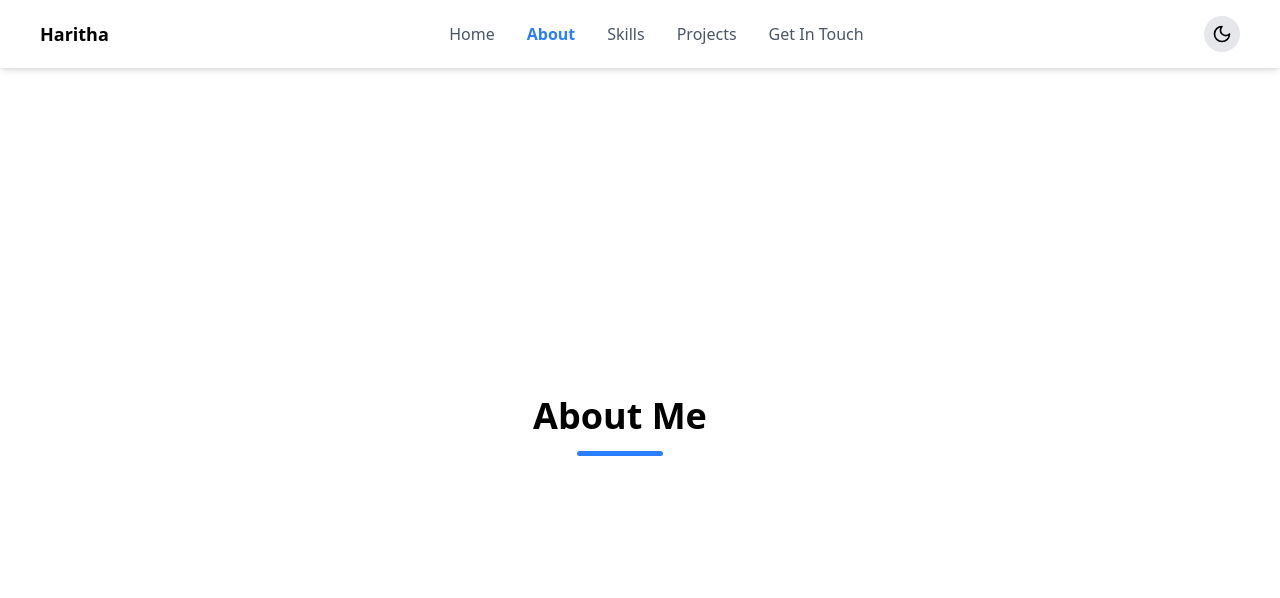
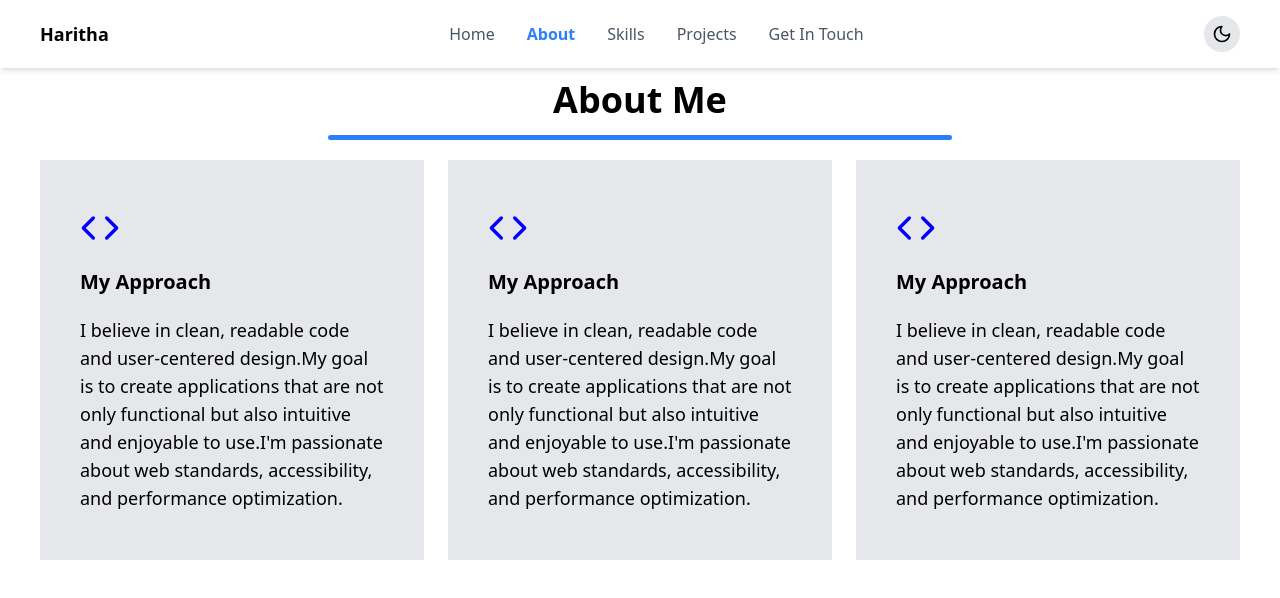
Before and after one commit to Haritha0705/Portfolio-Web-Site, a React (Vite) app: page /about in a window 1280 px wide. Shown: the top 598 px of the page. Built offline with nearby package versions, Linux system fonts and the light colour scheme.

Commit message:
add new chages

```diff
--- a/src/Components/AboutCard.tsx
+++ b/src/Components/AboutCard.tsx
@@ -1,9 +1,12 @@
 import React from 'react';
+import { Code } from "lucide-react";
 
 const AboutCard:React.FC = () => {
     return (
-        <div>
-
+        <div className={'flex flex-col max-w-sm bg-gray-200 items-start py-12 px-10 gap-5'}>
+            <Code color={'blue'} size={40}/>
+            <h4 className={'text-black dark:text-white text-xl font-semibold'}>My Approach</h4>
+            <p className={'text-black dark:text-white text-lg'}>I believe in clean, readable code and user-centered design.My goal is to create applications that are not only functional but also intuitive and enjoyable to use.I'm passionate about web standards, accessibility, and performance optimization.</p>
         </div>
     );
 };
--- a/src/Sections/AboutPage.tsx
+++ b/src/Sections/AboutPage.tsx
@@ -2,14 +2,19 @@ import React from 'react';
 import Title from "../Components/Title.tsx";
 import AboutCard from "../Components/AboutCard.tsx";
 
+
 const AboutPage:React.FC = () => {
     return (
-        <section className="w-full min-h-screen pt-[80px] flex flex-col-reverse md:flex-row items-center justify-center gap-10 px-4 sm:px-6 lg:px-10 py-12 bg-white dark:bg-black transition-colors">
+        <section className="w-full min-h-screen  pt-[80px] flex flex-col  gap-10 px-4  bg-white dark:bg-black transition-colors">
             <Title title={'About Me'}/>
-            <div>
+
+            <div className={'flex justify-evenly'}>
                 <AboutCard/>
                 <AboutCard/>
                 <AboutCard/>
+            </div>
+            <div className={'flex justify-center items-start'}>
+                <p></p>
             </div>
         </section>
     );
```
